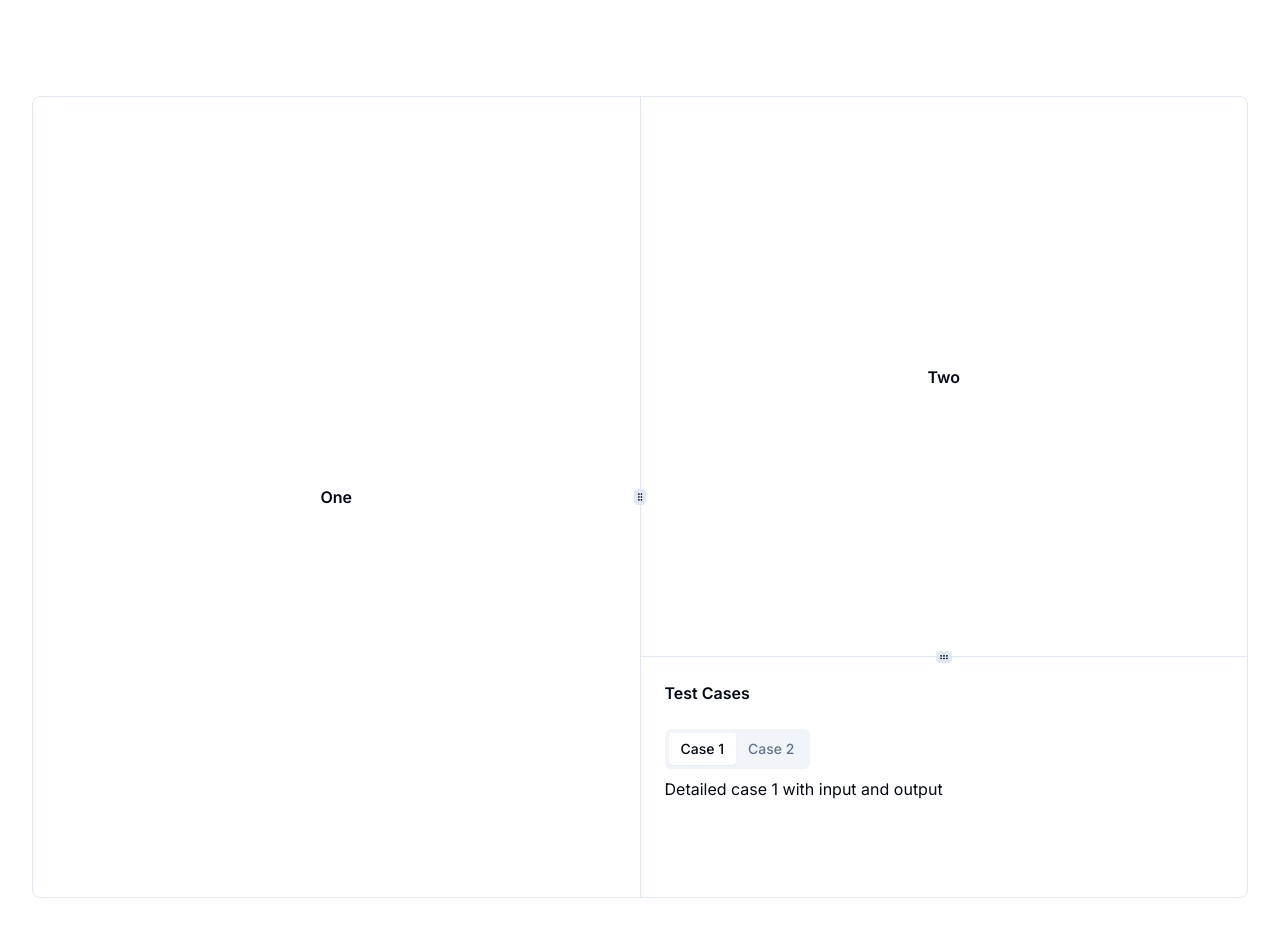
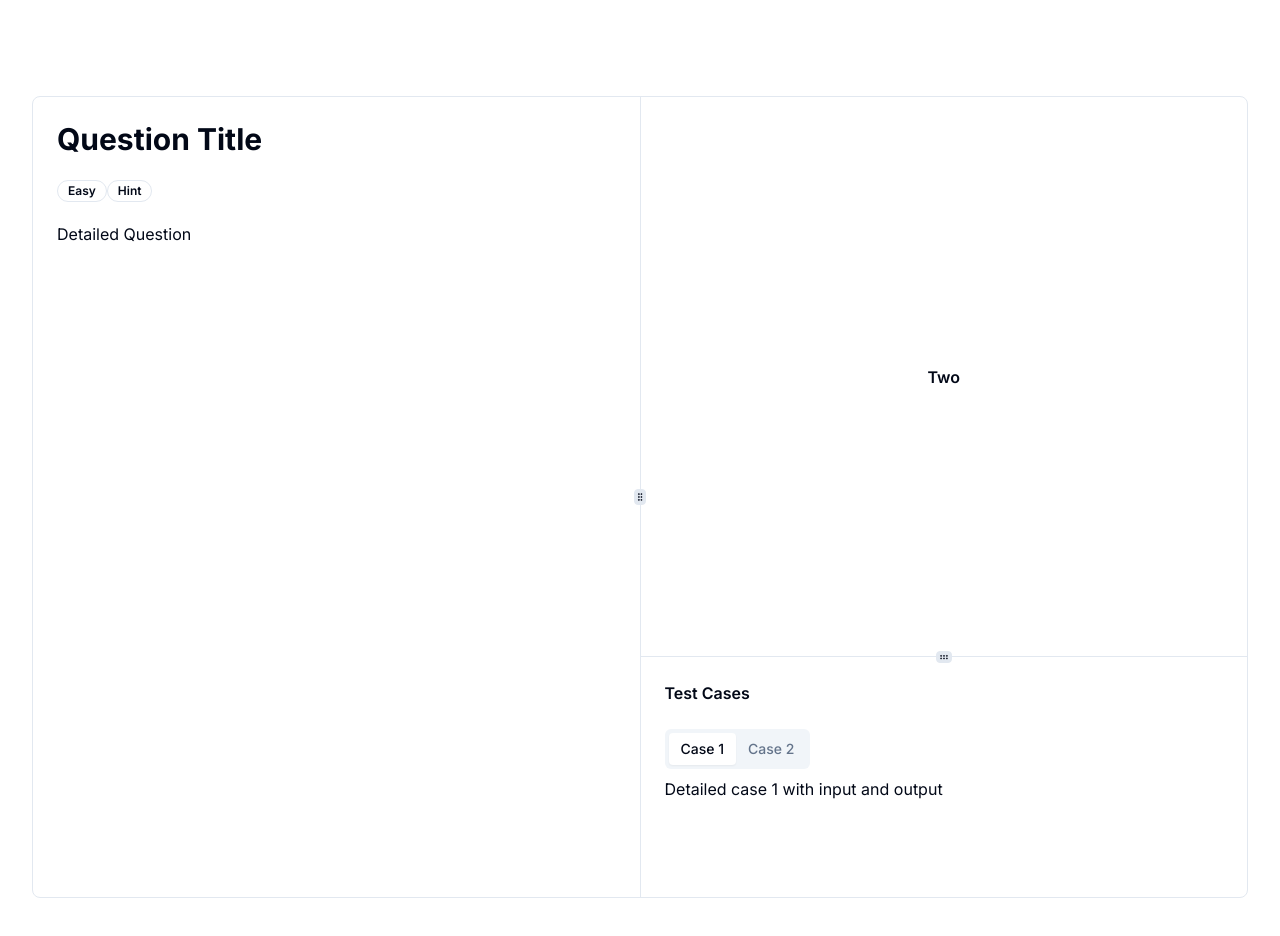
Before and after one commit to vasantakmr/landing-pages, a Next.js app: page / in a window 1280 px wide. Shown: the top 936 px of the page. Built offline with nearby package versions, Linux system fonts and the light colour scheme.

Commit message:
added few UI changes

```diff
--- a/app/ide.tsx
+++ b/app/ide.tsx
@@ -4,6 +4,8 @@
   ResizablePanelGroup,
 } from "@/components/ui/resizable";
 import { TestCasesTabs } from "./testcases";
+import { Badge, badgeVariants } from "@/components/ui/badge"
+import Link from "next/link";
 
 export function IDE() {
   // const ref = useRef<HTMLDivElement>(null);
@@ -33,8 +35,17 @@
       className="max-w-full h-screen rounded-lg border"
     >
       <ResizablePanel defaultSize={50} className="overflow-auto">
-        <div className="flex h-[800px] items-center justify-center p-6">
-          <span className="font-semibold">One</span>
+        <div className="flex h-[800px] flex-col p-6">
+          <div className="text-3xl font-bold mb-5">Question Title</div>
+          <div>
+          <Badge variant="outline">Easy</Badge>
+          <Link href="#" className={badgeVariants({ variant: "outline" })}>Hint</Link>
+
+          </div>
+
+          <div className="my-5">
+            Detailed Question
+          </div>
         </div>
       </ResizablePanel>
       <ResizableHandle withHandle />
--- /dev/null
+++ b/components/ui/badge.tsx
@@ -0,0 +1,36 @@
+import * as React from "react"
+import { cva, type VariantProps } from "class-variance-authority"
+
+import { cn } from "@/lib/utils"
+
+const badgeVariants = cva(
+  "inline-flex items-center rounded-full border px-2.5 py-0.5 text-xs font-semibold transition-colors focus:outline-none focus:ring-2 focus:ring-ring focus:ring-offset-2",
+  {
+    variants: {
+      variant: {
+        default:
+          "border-transparent bg-primary text-primary-foreground hover:bg-primary/80",
+        secondary:
+          "border-transparent bg-secondary text-secondary-foreground hover:bg-secondary/80",
+        destructive:
+          "border-transparent bg-destructive text-destructive-foreground hover:bg-destructive/80",
+        outline: "text-foreground",
+      },
+    },
+    defaultVariants: {
+      variant: "default",
+    },
+  }
+)
+
+export interface BadgeProps
+  extends React.HTMLAttributes<HTMLDivElement>,
+    VariantProps<typeof badgeVariants> {}
+
+function Badge({ className, variant, ...props }: BadgeProps) {
+  return (
+    <div className={cn(badgeVariants({ variant }), className)} {...props} />
+  )
+}
+
+export { Badge, badgeVariants }
```
